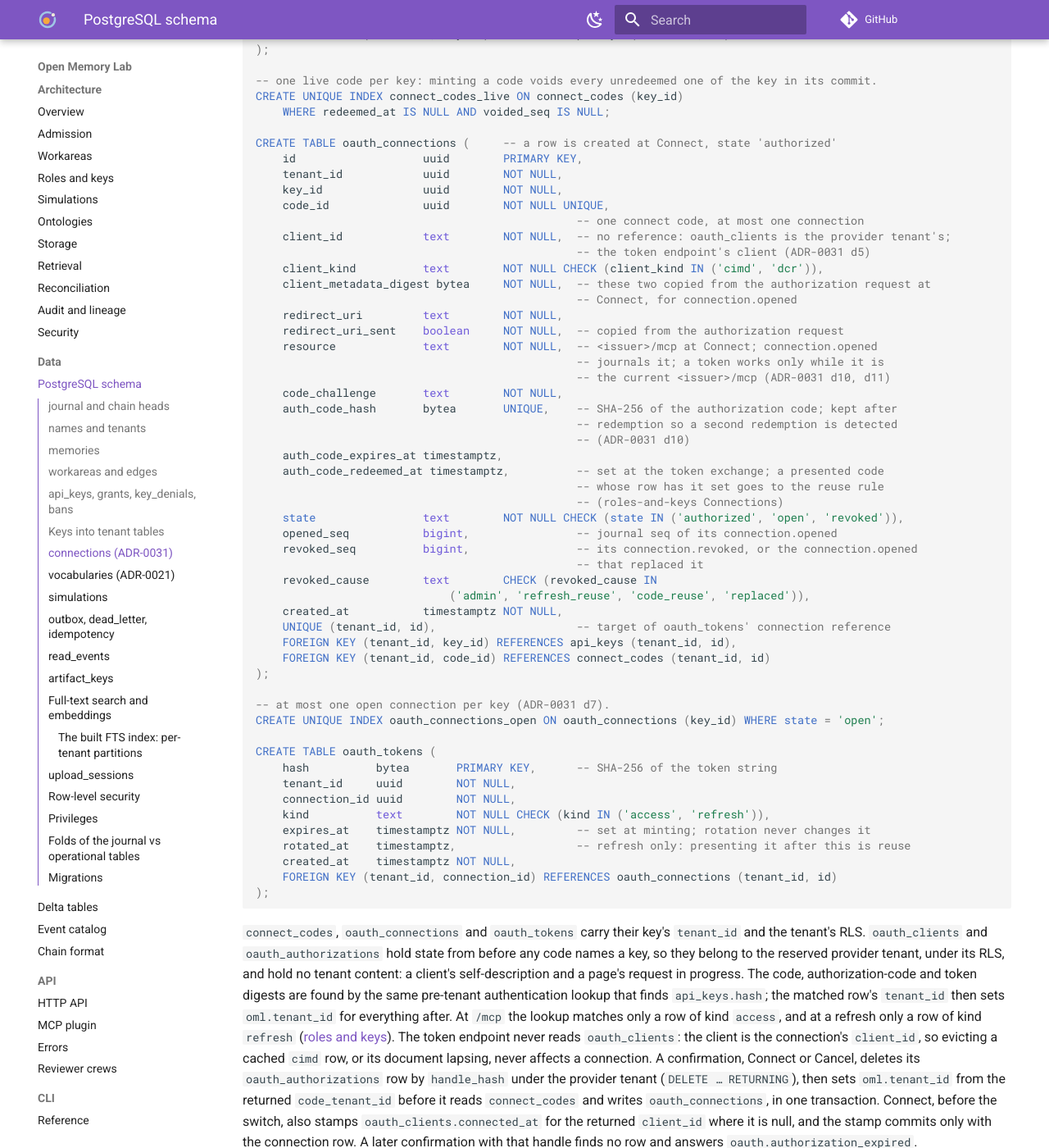
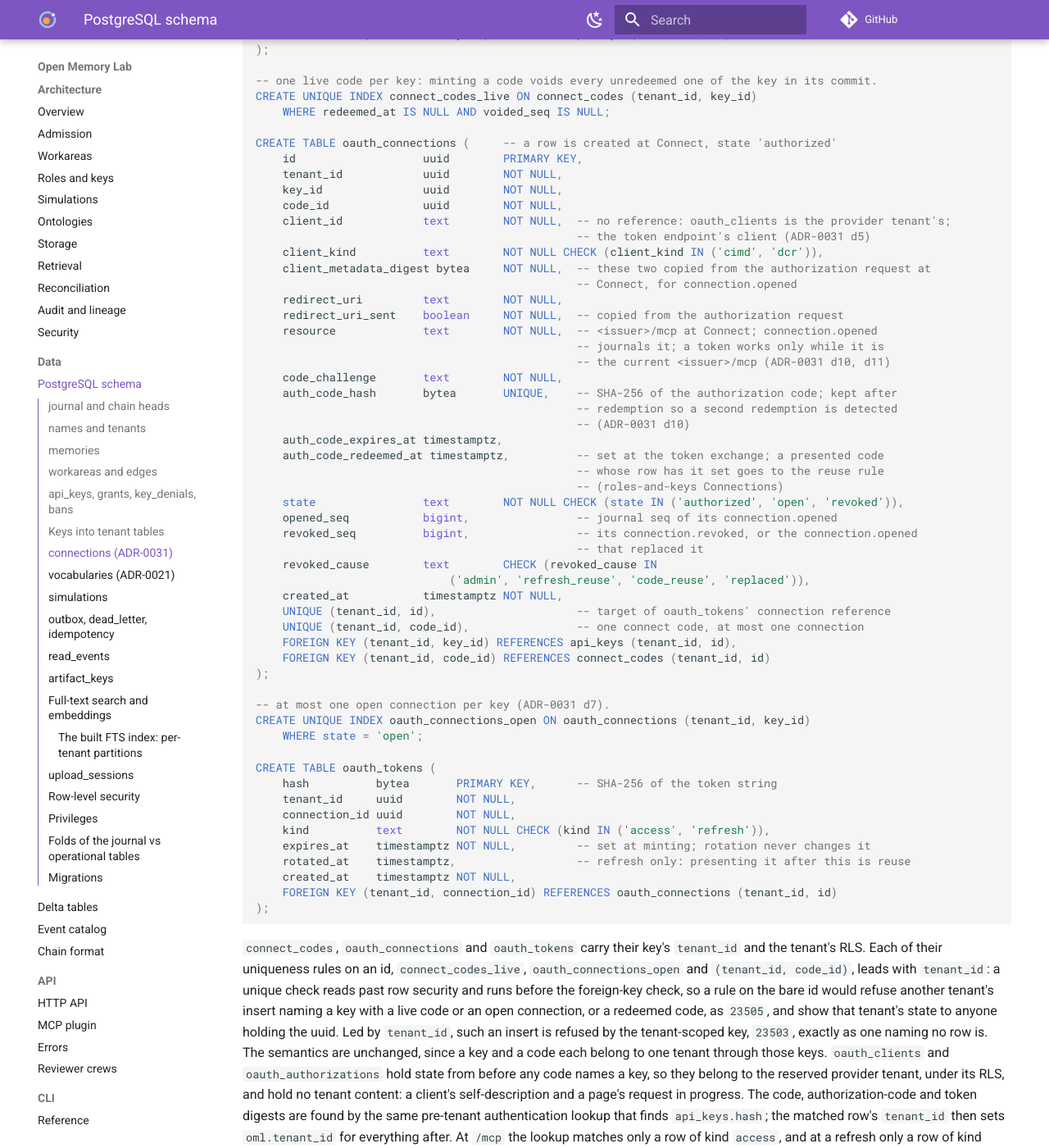
Before and after one commit to e8kor/open-memory-lab, an MkDocs documentation site: the page built from docs/data/postgres-schema.md, in a window 1280 px wide and 1400 px high, scrolled down 11102 px. Shown: the whole window at 82% size. Built offline with MkDocs 1.6.1 and Material for MkDocs 9.7.7, drawn with Linux system fonts in a browser that asks for light colours; comment, search, counter and statistics services are not loaded.

Commit message:
Migration 0012 leads connect_codes_live, oauth_connections_open and the one-connection-per-code rule with tenant_id, so another tenant's insert naming a key with a live code or an open connection, or a redeemed code, is refused by the tenant-scoped key exactly as one naming no row is (ADR-0031 d7, d8, d10; ADR-0034 d12)
A unique check reads past row security and runs before the foreign-key trigger, so the bare-id indexes answered 23505 for another tenant's state and 23503 for no row: an existence oracle for a live code, an open connection or a redeemed code to anyone holding the uuid, and the reason the cross-tenant law expecting oauth_connections_code_id_fkey failed under OML_TEST_REQUIRE_SPLIT=1. Key and code ids each belong to one tenant through their pair keys, so leading with tenant_id keeps one live code and one open connection per key and one connection per code; two new laws pin the key cases, and the schema page's sketch and prose change with the migration.

````diff
--- a/docs/data/postgres-schema.md
+++ b/docs/data/postgres-schema.md
@@ -585,15 +585,14 @@ CREATE TABLE connect_codes (
 );
 
 -- one live code per key: minting a code voids every unredeemed one of the key in its commit.
-CREATE UNIQUE INDEX connect_codes_live ON connect_codes (key_id)
+CREATE UNIQUE INDEX connect_codes_live ON connect_codes (tenant_id, key_id)
     WHERE redeemed_at IS NULL AND voided_seq IS NULL;
 
 CREATE TABLE oauth_connections (     -- a row is created at Connect, state 'authorized'
     id                   uuid        PRIMARY KEY,
     tenant_id            uuid        NOT NULL,
     key_id               uuid        NOT NULL,
-    code_id              uuid        NOT NULL UNIQUE,
-                                                -- one connect code, at most one connection
+    code_id              uuid        NOT NULL,
     client_id            text        NOT NULL,  -- no reference: oauth_clients is the provider tenant's;
                                                 -- the token endpoint's client (ADR-0031 d5)
     client_kind          text        NOT NULL CHECK (client_kind IN ('cimd', 'dcr')),
@@ -620,12 +619,14 @@ CREATE TABLE oauth_connections (     -- a row is created at Connect, state 'auth
                              ('admin', 'refresh_reuse', 'code_reuse', 'replaced')),
     created_at           timestamptz NOT NULL,
     UNIQUE (tenant_id, id),                     -- target of oauth_tokens' connection reference
+    UNIQUE (tenant_id, code_id),                -- one connect code, at most one connection
     FOREIGN KEY (tenant_id, key_id) REFERENCES api_keys (tenant_id, id),
     FOREIGN KEY (tenant_id, code_id) REFERENCES connect_codes (tenant_id, id)
 );
 
 -- at most one open connection per key (ADR-0031 d7).
-CREATE UNIQUE INDEX oauth_connections_open ON oauth_connections (key_id) WHERE state = 'open';
+CREATE UNIQUE INDEX oauth_connections_open ON oauth_connections (tenant_id, key_id)
+    WHERE state = 'open';
 
 CREATE TABLE oauth_tokens (
     hash          bytea       PRIMARY KEY,      -- SHA-256 of the token string
@@ -640,9 +641,16 @@ CREATE TABLE oauth_tokens (
 ```
 
 `connect_codes`, `oauth_connections` and `oauth_tokens` carry their key's `tenant_id` and the
-tenant's RLS. `oauth_clients` and `oauth_authorizations` hold state from before any code names a
-key, so they belong to the reserved provider tenant, under its RLS, and hold no tenant content: a
-client's self-description and a page's request in progress. The code, authorization-code and token
+tenant's RLS. Each of their uniqueness rules on an id, `connect_codes_live`,
+`oauth_connections_open` and `(tenant_id, code_id)`, leads with `tenant_id`: a unique check reads
+past row security and runs before the foreign-key check, so a rule on the bare id would refuse
+another tenant's insert naming a key with a live code or an open connection, or a redeemed code,
+as `23505`, and show that tenant's state to anyone holding the uuid. Led by `tenant_id`, such an
+insert is refused by the tenant-scoped key, `23503`, exactly as one naming no row is. The
+semantics are unchanged, since a key and a code each belong to one tenant through those keys.
+`oauth_clients` and `oauth_authorizations` hold state from before any code names a key, so they
+belong to the reserved provider tenant, under its RLS, and hold no tenant content: a client's
+self-description and a page's request in progress. The code, authorization-code and token
 digests are found by the same pre-tenant authentication lookup that finds `api_keys.hash`; the
 matched row's `tenant_id` then sets `oml.tenant_id` for everything after. At `/mcp` the lookup
 matches only a row of kind `access`, and at a refresh only a row of kind `refresh`
````
Also changed, not shown: 2 other files.
